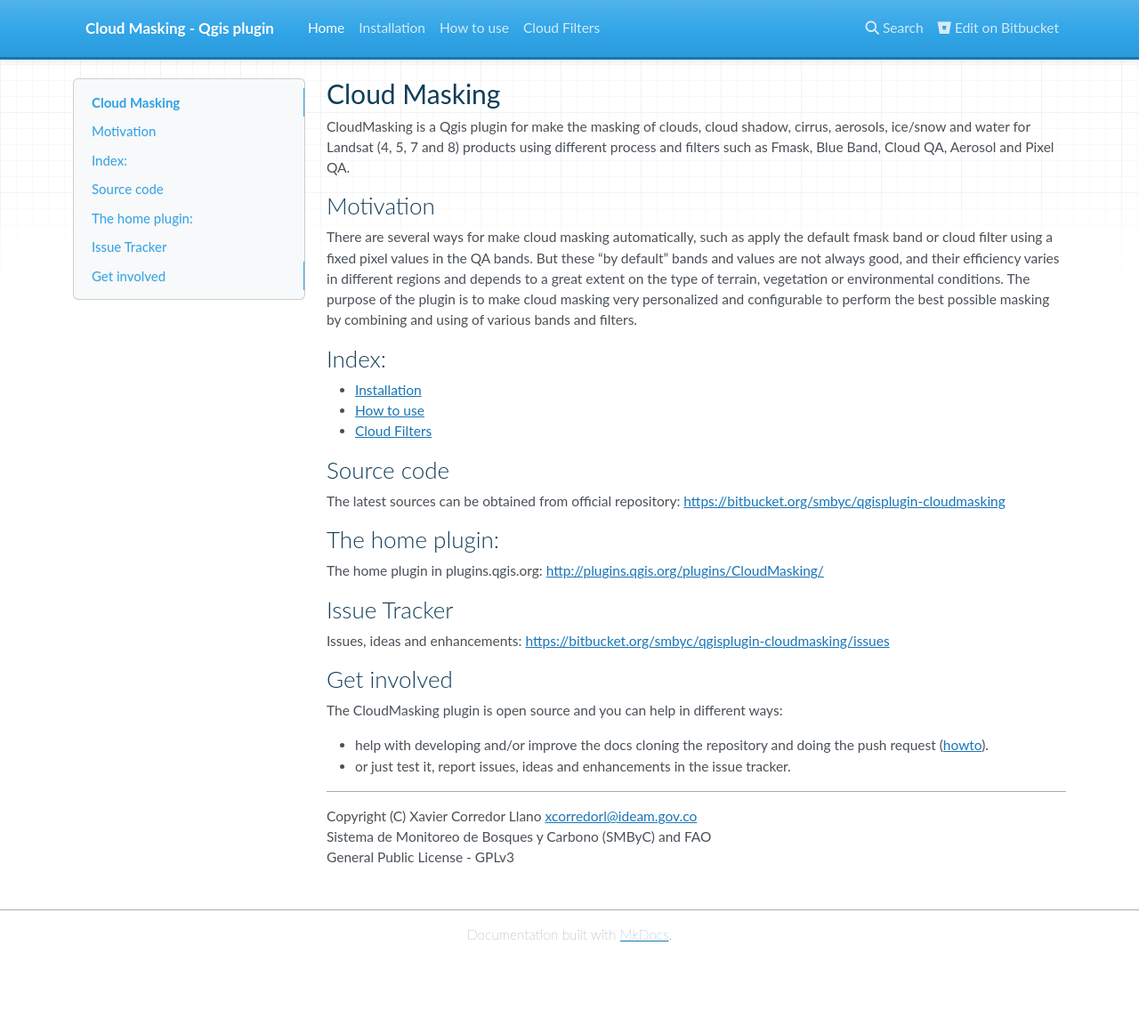
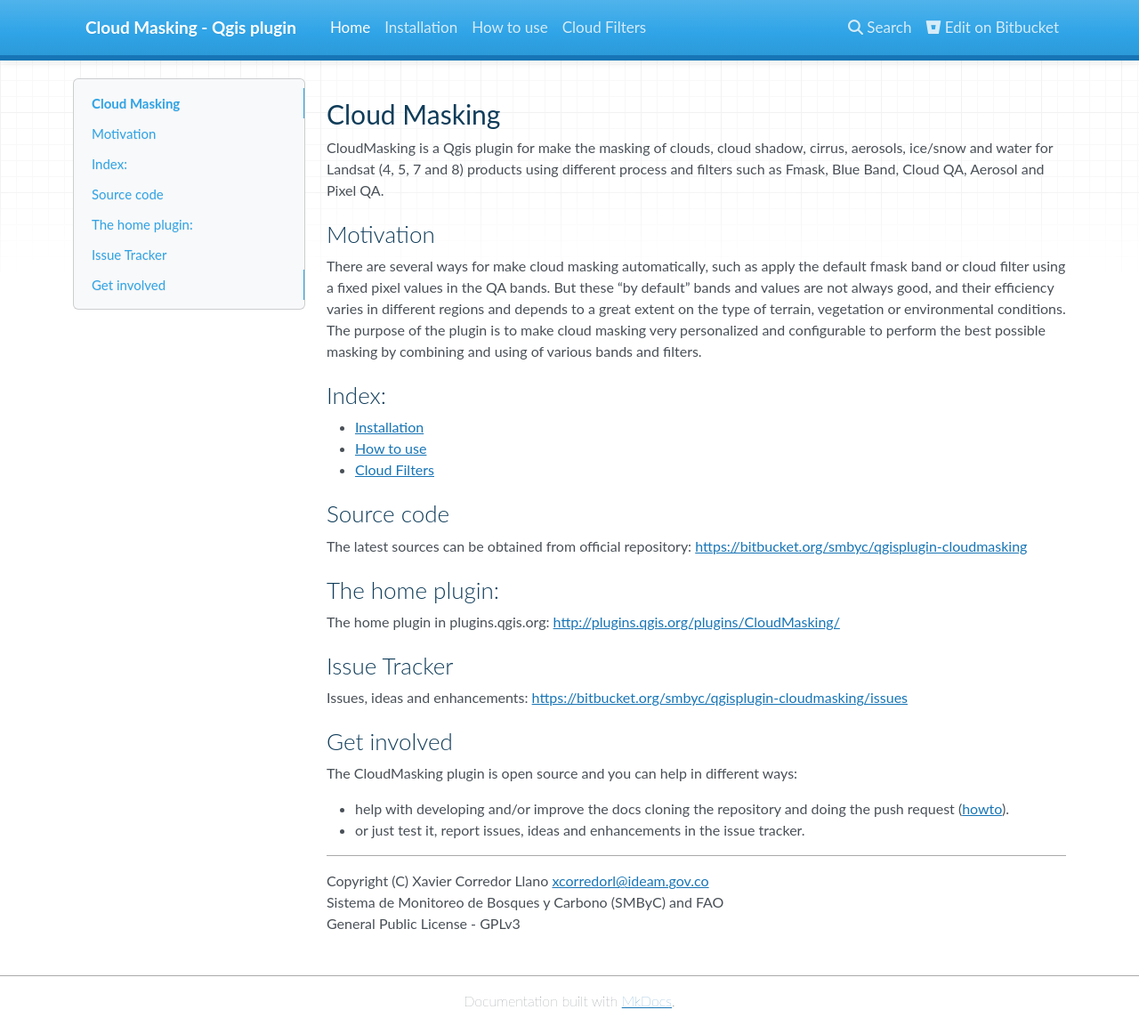
Before and after one commit to SMByC/CloudMasking, an MkDocs documentation site: the page built from docs/index.md, in a window 1280 px wide and 1153 px high. Shown: the whole window at 89% size. Built offline with MkDocs 1.6.1, drawn with Linux system fonts in a browser that asks for light colours; nearby versions of some CDN libraries; old or Windows-style settings are respelled for this version of MkDocs.

Commit message:
Updated docs and css style

```diff
--- a/docs/css/extra.css
+++ b/docs/css/extra.css
@@ -1,8 +1,9 @@
 
 
 body {
-    font-size: 15.5px;
     font-family: "Lato","Helvetica Neue",Helvetica,Arial,sans-serif;
+    font-size: 16px;
+    line-height: 1.5em;
 }
 
 h1, h2, h3, h4, h5, h6, .h1, .h2, .h3, .h4, .h5, .h6 {
@@ -21,9 +22,19 @@
     font-size: 22px;
 }
 
+h1, h2, h3 {
+    margin-top: 22px;
+    margin-bottom: 8px;
+}
+
+h4, h5, h6 {
+    margin-top: 16px;
+    margin-bottom: 6px;
+}
+
 .navbar {
     background-image: none;
-    border-bottom: 3px solid #1775B6;
+    border-bottom: 6px solid #1775B6;
     box-shadow: 0 1px 10px rgba(0,0,0,0.1);
     min-height: 45px;
 }
@@ -43,12 +54,13 @@
 }
 
 .navbar-brand {
-    font-size: 17px;
+    font-size: 19px;
     padding: 11px 14px;
     font-weight: bold;
 }
 
 .navbar-nav > li > a {
+    font-size: 17px;
     padding: 11px 14px;
 }
 
@@ -56,8 +68,19 @@
     font-size: 15px;
 }
 
+ul.nav .main {
+    border-bottom: 2px solid #DFDFDF;
+    margin-bottom: 4px;
+    padding-bottom: 4px;
+    margin-left: -8px;
+}
+
 a {
     color: #1775B6;
+}
+
+blockquote p {
+    font-size: 16.5px;
 }
 
 pre code {
@@ -70,6 +93,7 @@
 
 .admonition {
     font-size: 15px;
+    margin-bottom: 10px;
 }
 
 ul.nav > li > a[rel~="prev"], ul.nav > li > a[rel~="next"] {
@@ -79,3 +103,7 @@
 div.container div p img {
     margin: 15px auto 18px auto;
 }
+
+[class*="col-md-"] {
+    float: none;
+}
--- a/mkdocs.yml
+++ b/mkdocs.yml
@@ -4,7 +4,8 @@
 site_favicon: img/favicon.png
 site_url: https://smbyc.bitbucket.io/qgisplugins/cloudmasking
 repo_url: https://bitbucket.org/smbyc/qgisplugin-cloudmasking
-theme: mkdocs
+theme:
+  name: mkdocs
 extra_css:
     - css/extra.css
 markdown_extensions:
@@ -12,9 +13,9 @@
   - admonition
   - toc:
       permalink: true
-pages:
-- Home: index.md
-#- Feature: features.md
-- Installation: installation.md
-- How to use: how_to_use.md
-- Cloud Filters: cloud_filters.md
+  - sane_lists
+nav:
+  - Home: index.md
+  - Installation: installation.md
+  - How to use: how_to_use.md
+  - Cloud Filters: cloud_filters.md
```
